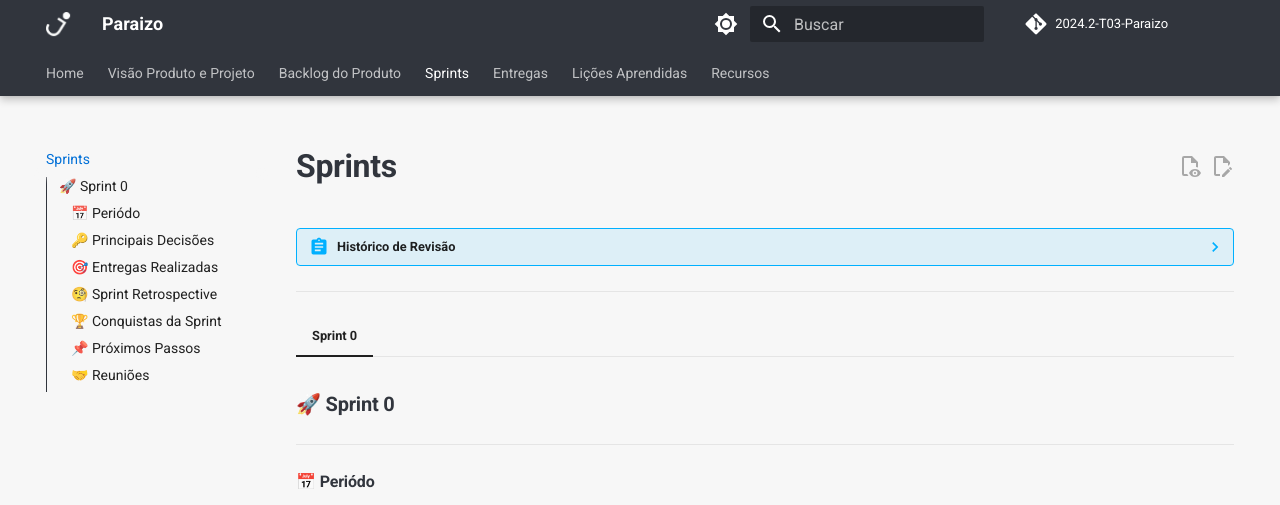
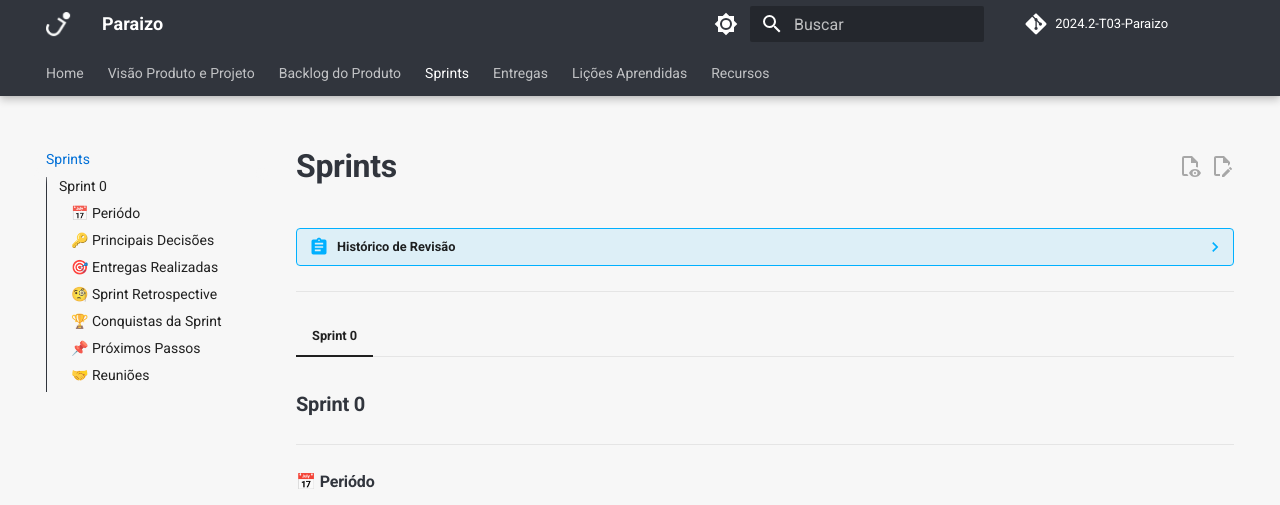
Before and after one commit to mdsreq-fga-unb/2024.2-T03-Paraizo, an MkDocs documentation site: the page built from docs/sprints/index.md, in a window 1280 px wide and 900 px high. Shown: the top 505 px of the window. Built offline with MkDocs 1.6.1 and Material for MkDocs 9.7.7, drawn with Linux system fonts in a browser that asks for light colours; comment, search, counter and statistics services are not loaded; the version menu is left out.

```diff
--- a/docs/sprints/index.md
+++ b/docs/sprints/index.md
@@ -10,7 +10,7 @@
 
 === "Sprint 0"
 
-    ### **🚀 Sprint 0**
+    ### **Sprint 0**
 
     ---
 
```
